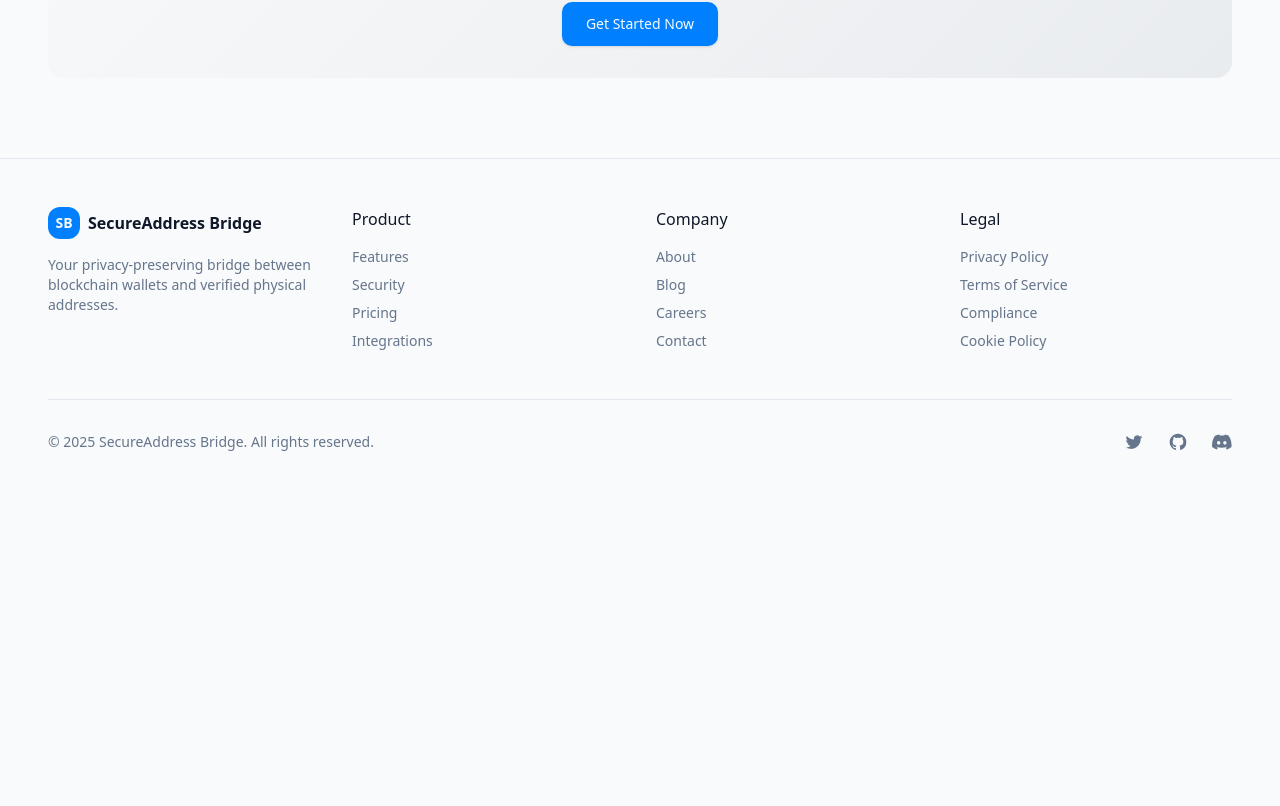
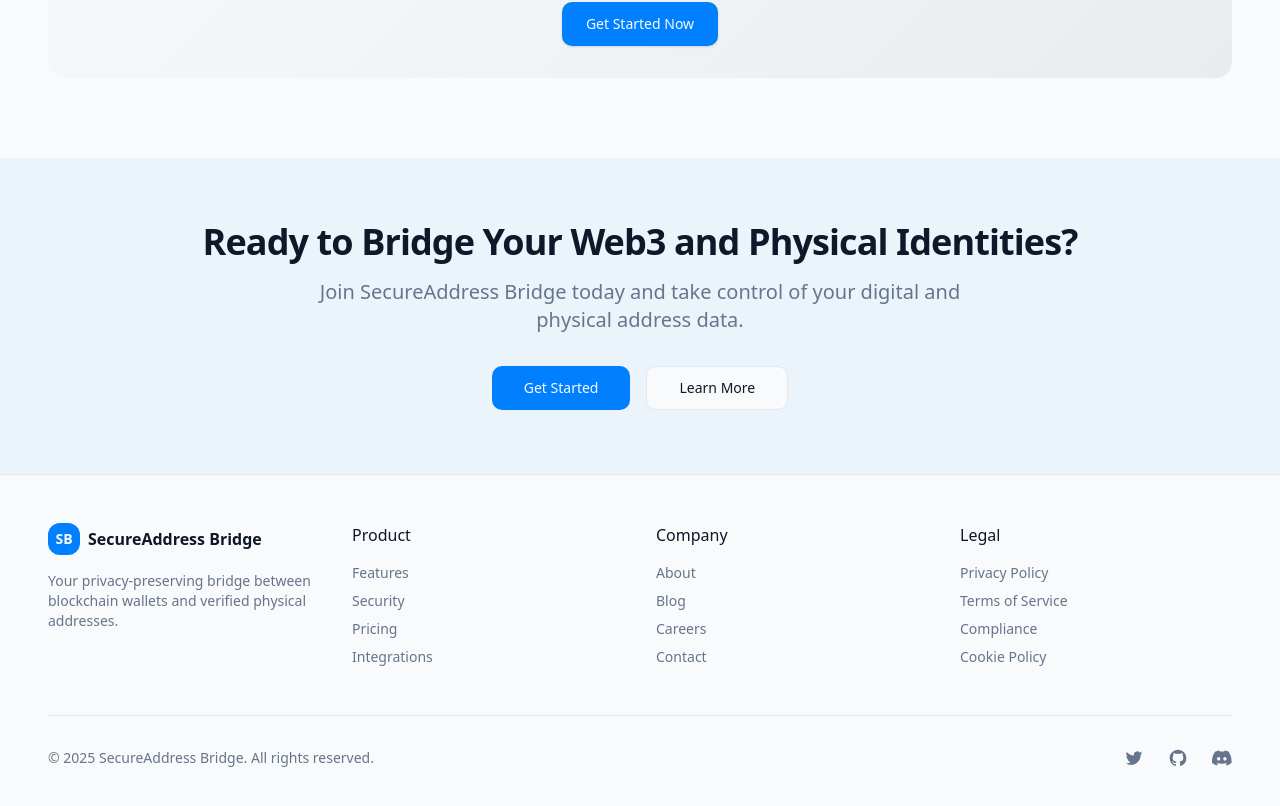
Before and after one commit to Jush-Quipu/your-address-linker, a React (Vite) app: page / in a window 1280 px wide. Shown: the part 2384-3190 px from the top of the page. Before the commit the page ends 2884 px from the top, so only its background shows below. Built offline with nearby package versions, Linux system fonts and the light colour scheme.

Commit message:
Update Index.tsx

```diff
--- a/src/pages/Index.tsx
+++ b/src/pages/Index.tsx
@@ -1,20 +1,55 @@
-
 import React from 'react';
+import { Link } from 'react-router-dom';
 import Navbar from '@/components/Navbar';
 import Hero from '@/components/Hero';
 import Features from '@/components/Features';
 import HowItWorks from '@/components/HowItWorks';
 import Footer from '@/components/Footer';
+import { Button } from '@/components/ui/button';
+import { useAuth } from '@/context/AuthContext';
 
 const Index: React.FC = () => {
+  const { isAuthenticated } = useAuth();
+
   return (
     <div className="min-h-screen">
       <Navbar />
-      <main>
-        <Hero />
-        <Features />
-        <HowItWorks />
-      </main>
+      <Hero />
+      <Features />
+      <HowItWorks />
+
+      {/* CTA Section */}
+      <section className="py-16 bg-primary/5">
+        <div className="container mx-auto px-4 md:px-6 text-center">
+          <h2 className="text-3xl font-bold tracking-tight md:text-4xl mb-4">
+            Ready to Bridge Your Web3 and Physical Identities?
+          </h2>
+          <p className="text-xl text-muted-foreground max-w-2xl mx-auto mb-8">
+            Join SecureAddress Bridge today and take control of your digital and physical address data.
+          </p>
+          <div className="flex flex-col sm:flex-row gap-4 justify-center items-center">
+            {isAuthenticated ? (
+              <Link to="/dashboard">
+                <Button size="lg" className="font-medium">
+                  Go to Dashboard
+                </Button>
+              </Link>
+            ) : (
+              <Link to="/auth">
+                <Button size="lg" className="font-medium">
+                  Get Started
+                </Button>
+              </Link>
+            )}
+            <Link to="/connect">
+              <Button variant="outline" size="lg" className="font-medium">
+                Learn More
+              </Button>
+            </Link>
+          </div>
+        </div>
+      </section>
+
       <Footer />
     </div>
   );
```
